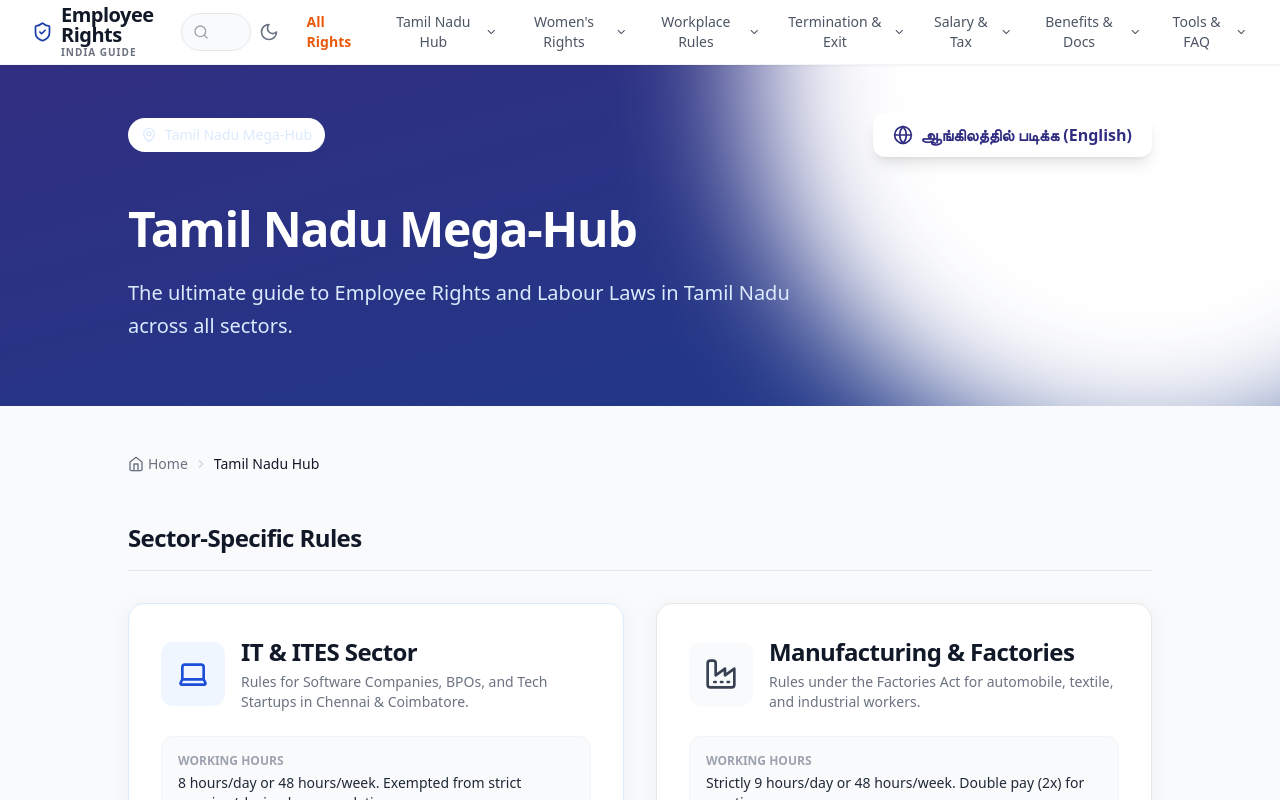
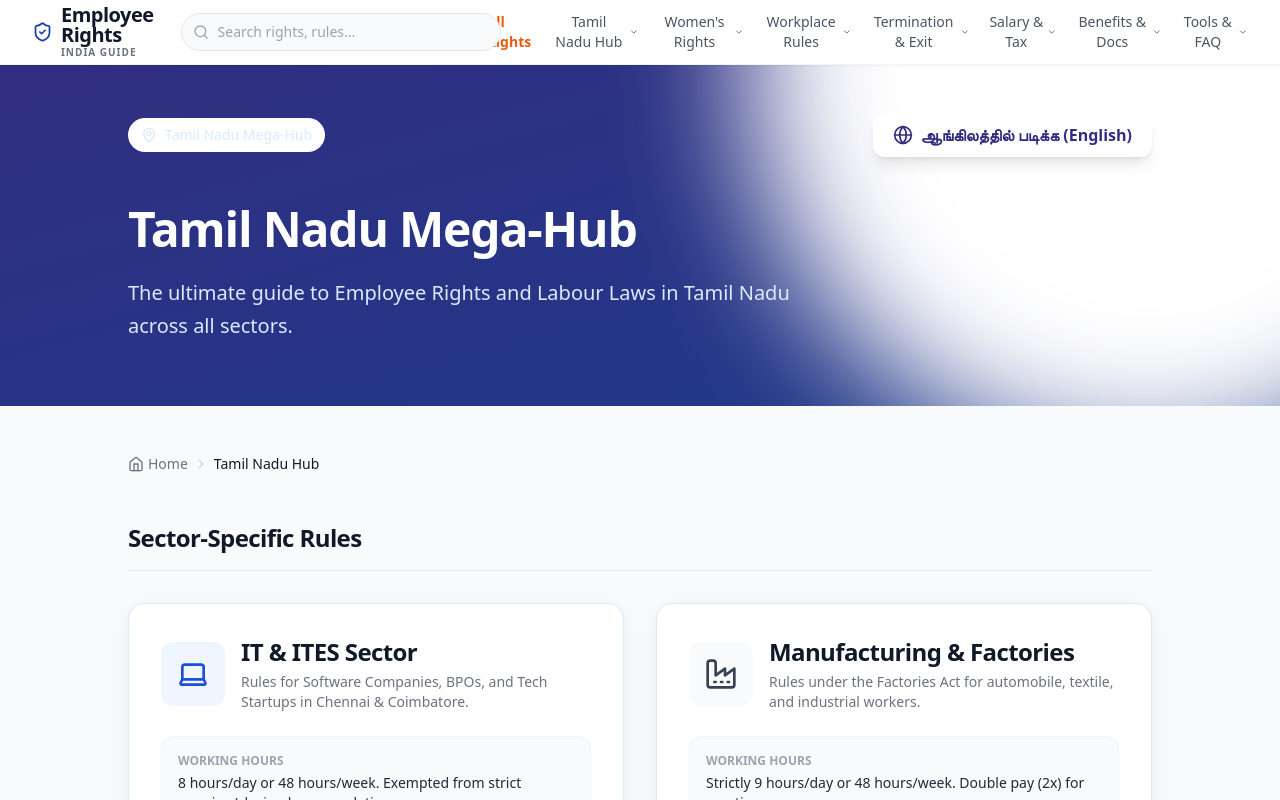
Before and after one commit to rsttechnologies25-stack/-employee-rights-india-, a React (Vite) app: page /tamil-nadu in a window 1280 px wide. Shown: the top 800 px of the page. Built offline with nearby package versions, Linux system fonts and the light colour scheme.

Commit message:
UI: Fix SearchBar shrinking and dropdown width overflow

```diff
--- a/src/components/SearchBar.jsx
+++ b/src/components/SearchBar.jsx
@@ -40,7 +40,7 @@ export default function SearchBar() {
     };
 
     return (
-        <div ref={wrapperRef} className="relative w-full max-w-xs ml-4 hidden md:block">
+        <div ref={wrapperRef} className="relative w-full min-w-[150px] lg:min-w-[250px] max-w-xs ml-4 hidden md:block flex-shrink-0">
             <div className="relative">
                 <Search className="absolute left-3 top-1/2 -translate-y-1/2 w-4 h-4 text-gray-400" />
                 <input
@@ -61,7 +61,7 @@ export default function SearchBar() {
             </div>
 
             {isOpen && results.length > 0 && (
-                <div className="absolute top-full left-0 w-full mt-2 bg-white dark:bg-gray-900 border border-gray-100 dark:border-gray-800 rounded-xl shadow-lg overflow-hidden z-50">
+                <div className="absolute top-full left-0 w-[300px] lg:w-[400px] mt-2 bg-white dark:bg-gray-900 border border-gray-100 dark:border-gray-800 rounded-xl shadow-lg overflow-hidden z-50">
                     <ul className="py-1">
                         {results.map((result, idx) => (
                             <li key={idx}>
@@ -79,7 +79,7 @@ export default function SearchBar() {
                 </div>
             )}
             {isOpen && query.length > 1 && results.length === 0 && (
-                <div className="absolute top-full left-0 w-full mt-2 bg-white dark:bg-gray-900 border border-gray-100 dark:border-gray-800 rounded-xl shadow-lg p-4 z-50 text-center">
+                <div className="absolute top-full left-0 w-[300px] lg:w-[400px] mt-2 bg-white dark:bg-gray-900 border border-gray-100 dark:border-gray-800 rounded-xl shadow-lg p-4 z-50 text-center">
                     <p className="text-sm text-gray-500 dark:text-gray-400">No results found.</p>
                 </div>
             )}
```
